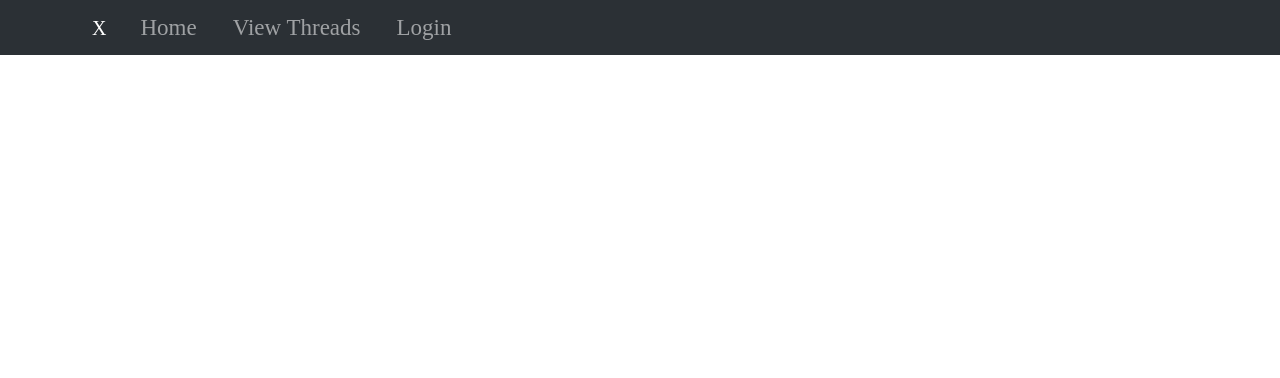
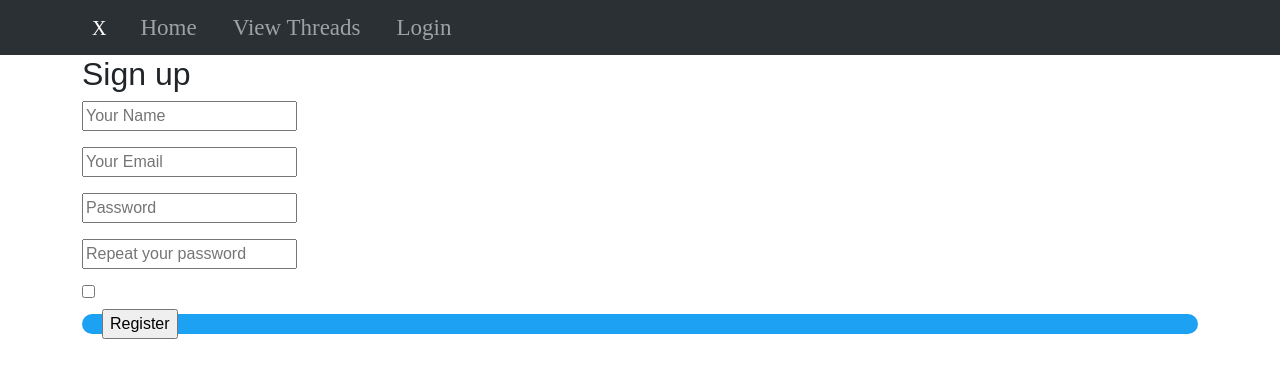
Before and after one commit to A-one1/message-exchange, a React (Create React App) app: page /signup in a window 1280 px wide. Shown: the top 378 px of the page. Built offline with nearby package versions, Linux system fonts and the light colour scheme; no server answers.

Commit message:
added signup

```diff
--- a/src/App.js
+++ b/src/App.js
@@ -17,6 +17,7 @@ import Home from "./pages/home";
 import { toast } from "react-toastify";
 import LandingPage from "./pages/LandingPage";
 import TopicSelector from "./component/topicSelector";
+import SignUp from "./pages/signup";
 
 function App() {
   const [isCollapsed, setIsCollapsed] = useState(true);
@@ -103,6 +104,8 @@ function App() {
       </Navbar>
       <Routes>
         <Route path="/login" element={<Login setIsAuth={setIsAuth} />} />
+        <Route path="/signup" element={<SignUp/>} />
+
         <Route path="/home" element={<Home />} />
         <Route
           path="/landingPage"
--- a/src/pages/login.js
+++ b/src/pages/login.js
@@ -23,10 +23,10 @@ import "../App.css";
 function Login({ setIsAuth }) {
   const [email, setEmail] = useState("");
   const [password, setPassword] = useState("");
-  const[selectedTopics,setSelectedTopics] = useState([]);
+  const [selectedTopics, setSelectedTopics] = useState([]);
 
   const navigate = useNavigate();
-  const postCollectionRef = collection(db, "Users");
+  const usersCollectionRef = collection(db, "Users");
 
   const signInWithGoogle = () => {
     signInWithPopup(auth, provider)
@@ -42,19 +42,18 @@ function Login({ setIsAuth }) {
         localStorage.setItem("uid", uid);
 
         const querySnapshot = await getDocs(
-          query(postCollectionRef, where("email", "==", email))
+          query(usersCollectionRef, where("email", "==", email))
         );
         if (querySnapshot.size > 0) {
-          const docRef = doc(postCollectionRef, querySnapshot.docs[0].id);
+          const docRef = doc(usersCollectionRef, querySnapshot.docs[0].id);
           await updateDoc(docRef, {
             id,
             date,
             name,
             email,
-
           });
         } else {
-          await addDoc(postCollectionRef, {
+          await addDoc(usersCollectionRef, {
             id,
             date,
             name,
@@ -85,23 +84,18 @@ function Login({ setIsAuth }) {
     signInWithEmailAndPassword(auth, email, password)
       .then(async (userCredential) => {
         console.log(userCredential);
-        if (!userCredential.user.emailVerified) {
-          toast.error("Unverified user. Please check your email.");
-          sendEmailVerification(auth.currentUser);
-        } else {
-          setIsAuth(true);
-          localStorage.setItem("isAuth", true);
-          localStorage.setItem("uid", userCredential.user.uid);
-          navigate("/posts");
-        }
+        setIsAuth(true);
+        localStorage.setItem("isAuth", true);
+        localStorage.setItem("uid", userCredential.user.uid);
+        navigate("/landingPage");
 
         const date = serverTimestamp();
 
         const querySnapshot = await getDocs(
-          query(postCollectionRef, where("email", "==", email))
+          query(usersCollectionRef, where("email", "==", email))
         );
         if (querySnapshot.size > 0) {
-          const docRef = doc(postCollectionRef, querySnapshot.docs[0].id);
+          const docRef = doc(usersCollectionRef, querySnapshot.docs[0].id);
           await updateDoc(docRef, {
             date,
           });
--- /dev/null
+++ b/src/pages/signup.js
@@ -0,0 +1,143 @@
+import React from "react";
+import { useNavigate } from "react-router-dom";
+import { db, auth } from "../firebase";
+import {
+  createUserWithEmailAndPassword,
+} from "firebase/auth";
+import { useState } from "react";
+import { addDoc, collection, serverTimestamp } from "firebase/firestore";
+import { ToastContainer, toast } from "react-toastify";
+
+function SignUp() {
+  const navigate = useNavigate();
+  const [name, setName] = useState("");
+
+  const [email, setEmail] = useState("");
+  const [password, setPassword] = useState("");
+  const usersCollectionRef = collection(db, "Users");
+
+  const signUp = (e) => {
+    createUserWithEmailAndPassword(auth, email, password)
+      .then(async (userCredential) => {
+        const email = auth.currentUser.email;
+        const id = auth.currentUser.uid;
+        const date = serverTimestamp();
+        const uid = auth.currentUser.uid;
+        await addDoc(usersCollectionRef, {
+          id,
+          date,
+          name,
+          email,
+        });
+        navigate("/login");
+      })
+      .catch((error) => {
+        console.log(error);
+        toast.error(error.code, {
+          position: toast.POSITION.TOP_CENTER,
+          autoClose: 3000,
+          theme: "colored",
+          hideProgressBar: true,
+          closeOnClick: true,
+        });
+      });
+  };
+  const onSubmit = (e) => {
+    e.preventDefault();
+    console.log("SUBMITTED");
+    signUp();
+  };
+
+  return (
+    <div>
+      <section className="signup">
+        <ToastContainer />
+        <div className="container">
+          <div className="signup-content">
+            <div className="signup-form">
+              <h2 className="form-title">Sign up</h2>
+              <form
+                onSubmit={onSubmit}
+                className="register-form"
+                id="register-form"
+              >
+                <div className="form-group">
+                  <input
+                    type="text"
+                    name="name"
+                    id="name"
+                    placeholder="Your Name"
+                    value={name}
+                    onChange={(e) => setName(e.target.value)}
+                  />
+                </div>
+                <div className="form-group">
+                  <label htmlFor="email">
+                    <i className="zmdi zmdi-email"></i>
+                  </label>
+                  <input
+                    type="email"
+                    name="email"
+                    id="email"
+                    placeholder="Your Email"
+                    value={email}
+                    onChange={(e) => setEmail(e.target.value)}
+                    autoComplete="email"
+                  />
+                </div>
+                <div className="form-group">
+                  <label htmlFor="pass">
+                    <i className="zmdi zmdi-lock"></i>
+                  </label>
+                  <input
+                    type="password"
+                    name="pass"
+                    id="pass"
+                    placeholder="Password"
+                    value={password}
+                    onChange={(e) => setPassword(e.target.value)}
+                    autoComplete="new-password"
+                  />
+                </div>
+                <div className="form-group">
+                  <label htmlFor="re-pass">
+                    <i className="zmdi zmdi-lock-outline"></i>
+                  </label>
+                  <input
+                    type="password"
+                    name="re_pass"
+                    id="re_pass"
+                    placeholder="Repeat your password"
+                    autoComplete="new-password"
+                  />
+                </div>
+                <div className="form-group">
+                  <input
+                    type="checkbox"
+                    name="agree-term"
+                    id="agree-term"
+                    className="agree-term"
+                  />
+                </div>
+                <div className="form-group form-button">
+                  <input
+                    style={{
+                      position: "fixed",
+                    }}
+                    type="submit"
+                    name="signup"
+                    id="signup"
+                    className="form-submit"
+                    value="Register"
+                  />
+                </div>
+              </form>
+            </div>
+          </div>
+        </div>
+      </section>
+    </div>
+  );
+}
+
+export default SignUp;
```
